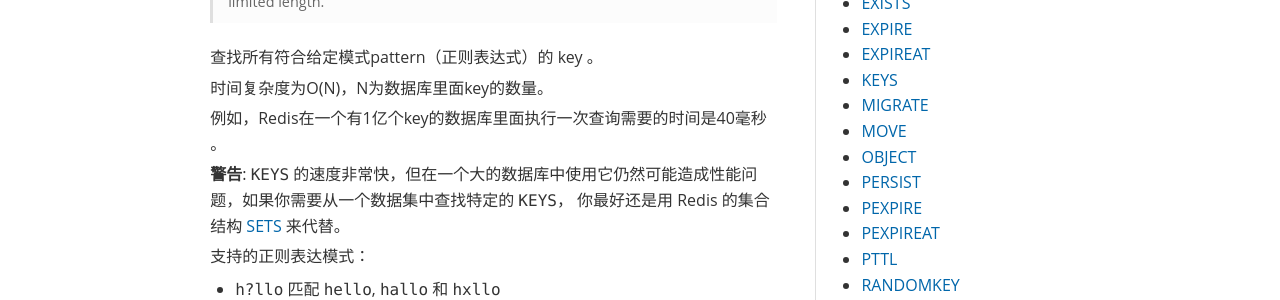
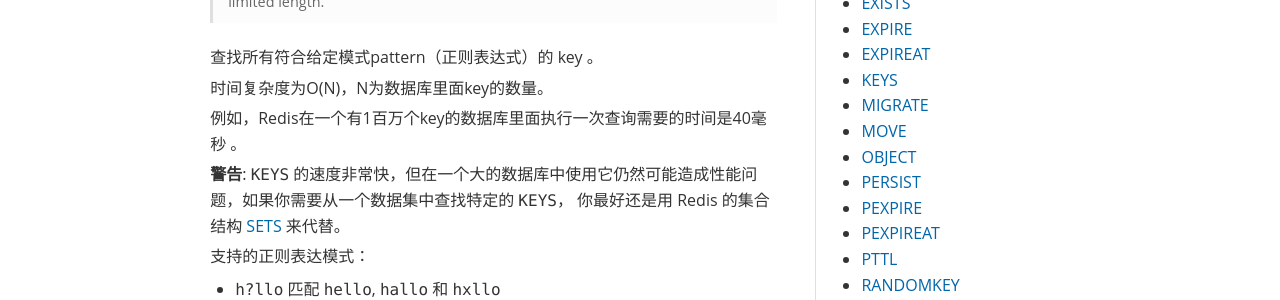
Before and after one commit to rediscn/rediscn, a Jekyll site: the page built from commands/keys.md, in a window 1280 px wide. Shown: the part 245-545 px from the top of the page. Built offline with Jekyll 4.4.1, drawn with Linux system fonts in a browser that asks for light colours; comment, search, counter and statistics services are not loaded.

Commit message:
修正翻译错误

```diff
--- a/commands/keys.md
+++ b/commands/keys.md
@@ -11,7 +11,7 @@ commandsType: keys
 
 时间复杂度为O(N)，N为数据库里面key的数量。
 
-例如，Redis在一个有1亿个key的数据库里面执行一次查询需要的时间是40毫秒
+例如，Redis在一个有1百万个key的数据库里面执行一次查询需要的时间是40毫秒
 。
 
 **警告**: `KEYS` 的速度非常快，但在一个大的数据库中使用它仍然可能造成性能问题，如果你需要从一个数据集中查找特定的 `KEYS`， 你最好还是用 Redis 的集合结构 [SETS](/commands/sets.html) 来代替。
```
